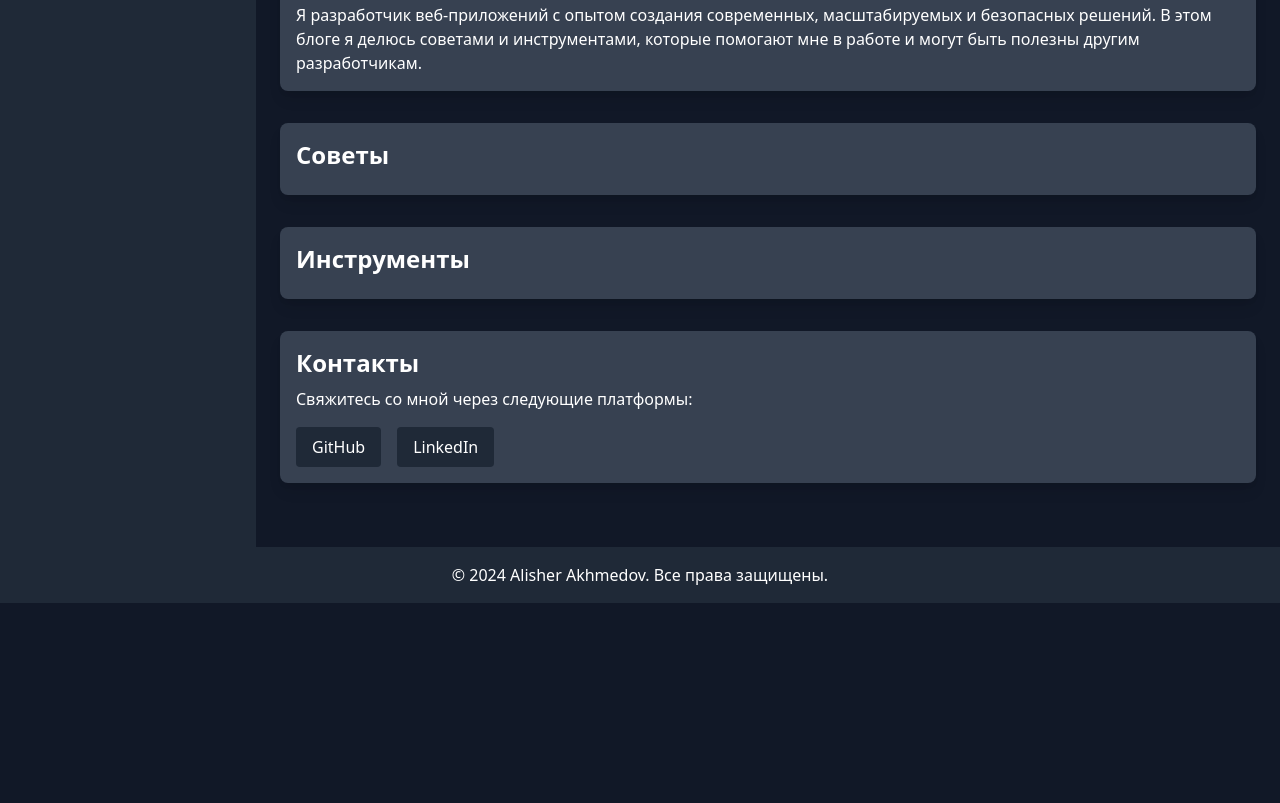
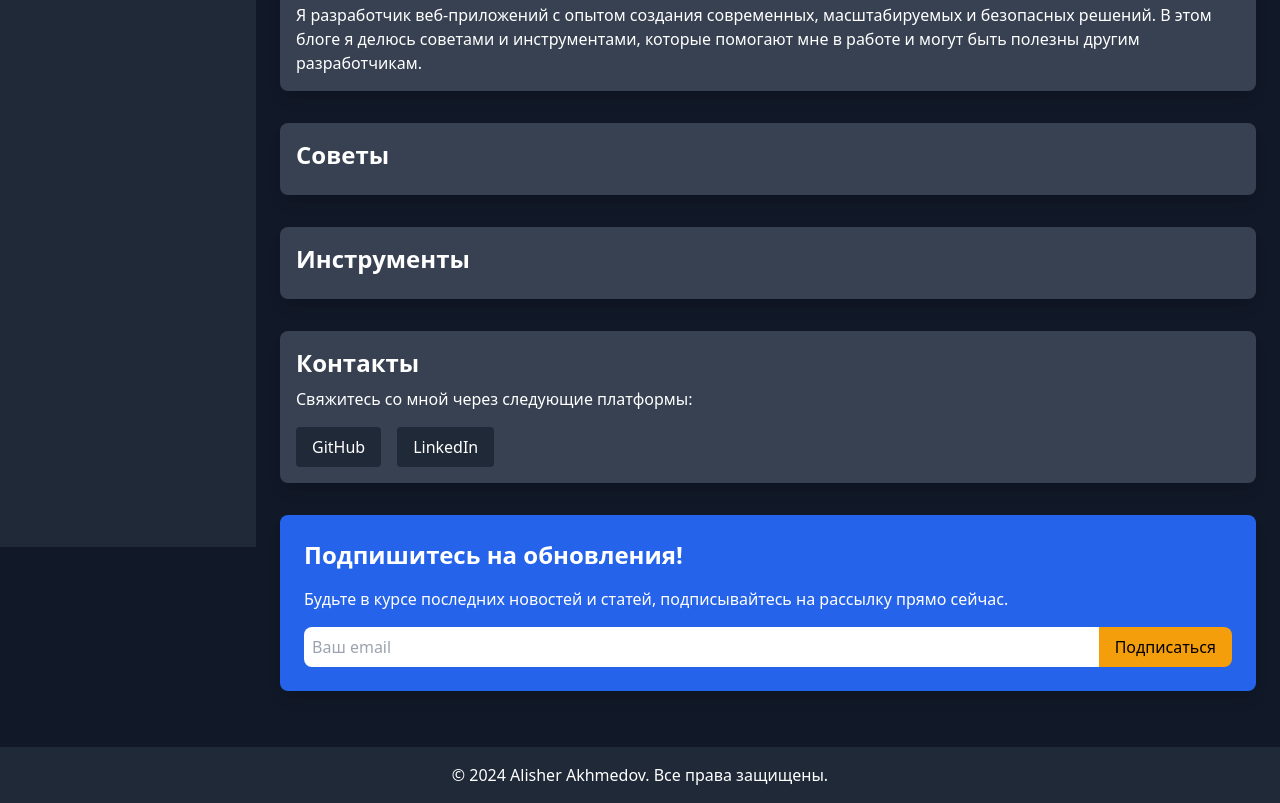
Before and after one commit to JlexaII/MyBlog, a plain HTML site: page index.html in a window 1280 px wide. Shown: the part 333-1136 px from the top of the page. Before the commit the page ends 936 px from the top, so only its background shows below. Drawn offline with nearby package versions, Linux system fonts and the light colour scheme.

Commit message:
Подписка
Обнолвние

```diff
--- a/index.html
+++ b/index.html
@@ -5,7 +5,8 @@
     <meta charset="UTF-8">
     <meta name="viewport" content="width=device-width, initial-scale=1.0">
     <title id="page-title">Developer's Blog - Alisher Akhmedov</title>
-    <link rel="icon" href="https://jlexaii.github.io/MyBlog//favicon.ico" type="image/x-icon"> <!-- Путь к вашему фавикону -->
+    <link rel="icon" href="https://jlexaii.github.io/MyBlog//favicon.ico" type="image/x-icon">
+    <!-- Путь к вашему фавикону -->
     <link href="https://cdn.jsdelivr.net/npm/tailwindcss@2.2.19/dist/tailwind.min.css" rel="stylesheet">
 </head>
 
@@ -45,7 +46,8 @@
             <!-- Фото профиля с узорчатой рамкой -->
             <div class="mb-8 flex justify-center">
                 <div class="relative inline-block">
-                    <img src="https://jlexaii.github.io/MyBlog//images/1.jpg" alt="Alisher Akhmedov" class="rounded-lg w-36 h-36 object-cover">
+                    <img src="https://jlexaii.github.io/MyBlog//images/1.jpg" alt="Alisher Akhmedov"
+                        class="rounded-lg w-36 h-36 object-cover">
                     <div class="absolute inset-0 border-4 border-yellow-400 rounded-lg border-dotted">
                         <div class="absolute inset-0 border-2 border-yellow-600 rounded-lg"></div>
                     </div>
@@ -82,18 +84,33 @@
             </section>
 
             <!-- Секция "Контакты" -->
-            <section id="contacts" class="mb-8 p-4 bg-gray-700 rounded-lg shadow-lg transition-all duration-300 hover:bg-green-600 hover:text-gray-900">
+            <section id="contacts"
+                class="mb-8 p-4 bg-gray-700 rounded-lg shadow-lg transition-all duration-300 hover:bg-green-600 hover:text-gray-900">
                 <h2 id="contacts-title" class="text-2xl font-bold">Контакты</h2>
                 <p id="contacts-text" class="mt-2">Свяжитесь со мной через следующие платформы:</p>
                 <div class="mt-4 flex space-x-4">
-                    <a href="https://github.com/JlexaII?tab=repositories" target="_blank" class="bg-gray-800 text-white py-2 px-4 rounded hover:bg-gray-600 transition duration-300">
+                    <a href="https://github.com/JlexaII?tab=repositories" target="_blank"
+                        class="bg-gray-800 text-white py-2 px-4 rounded hover:bg-gray-600 transition duration-300">
                         GitHub
                     </a>
-                    <a href="https://www.linkedin.com/in/alisher-akhmedov-006839227/" target="_blank" class="bg-gray-800 text-white py-2 px-4 rounded hover:bg-gray-600 transition duration-300">
+                    <a href="https://www.linkedin.com/in/alisher-akhmedov-006839227/" target="_blank"
+                        class="bg-gray-800 text-white py-2 px-4 rounded hover:bg-gray-600 transition duration-300">
                         LinkedIn
                     </a>
                 </div>
             </section>
+
+            <section
+                class="bg-blue-600 text-white p-6 rounded-lg shadow-lg mb-8 transition duration-300 hover:bg-blue-800">
+                <h2 class="text-2xl font-bold mb-4">Подпишитесь на обновления!</h2>
+                <p class="mb-4">Будьте в курсе последних новостей и статей, подписывайтесь на рассылку прямо сейчас.</p>
+                <form action="/subscribe" method="POST" class="flex">
+                    <input type="email" name="email" class="p-2 rounded-l-lg w-full text-gray-900"
+                        placeholder="Ваш email">
+                    <button type="submit" class="bg-yellow-500 text-black px-4 rounded-r-lg">Подписаться</button>
+                </form>
+            </section>
+
 
         </main>
 
```
Also changed, not shown: script.js (+11 -1 lines).
